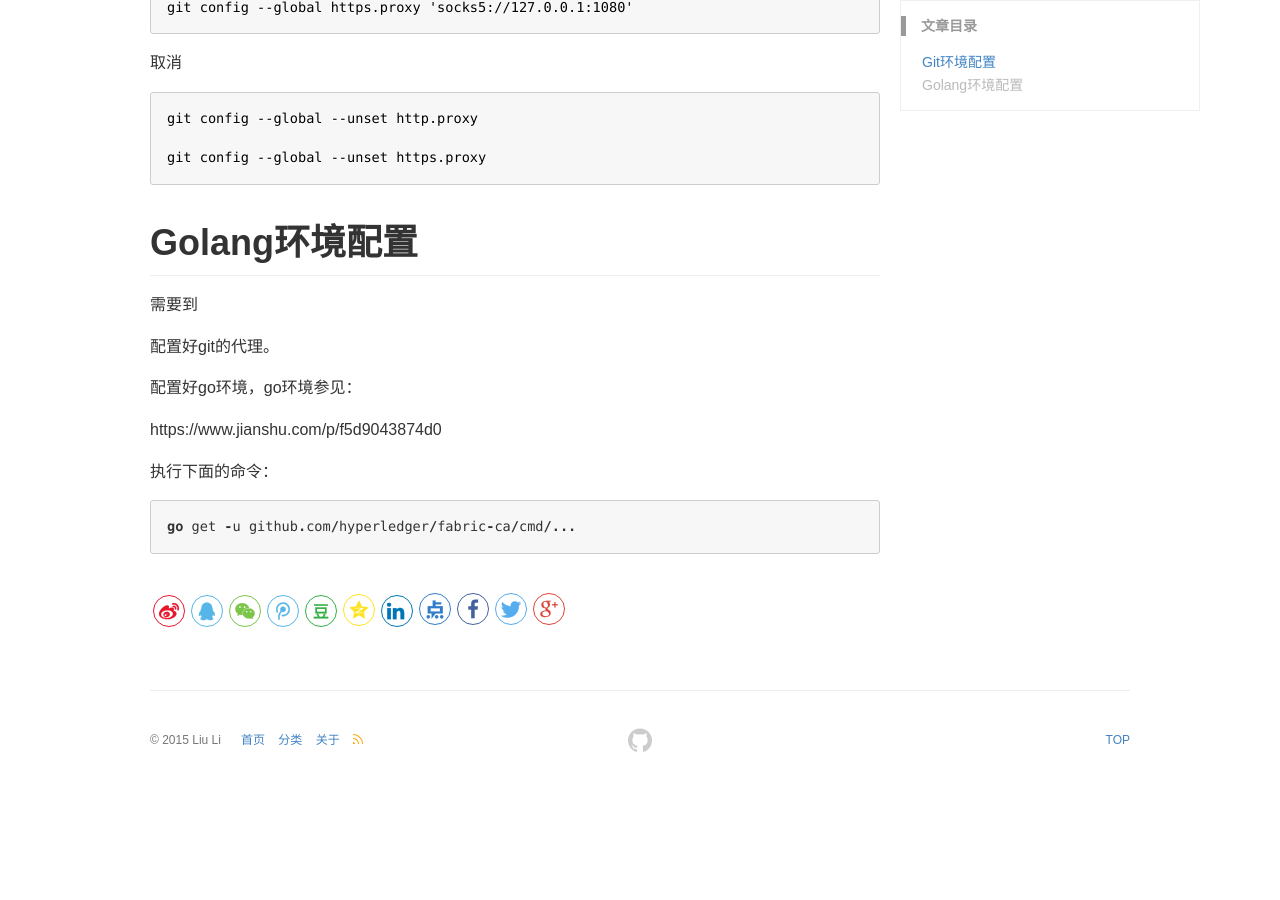
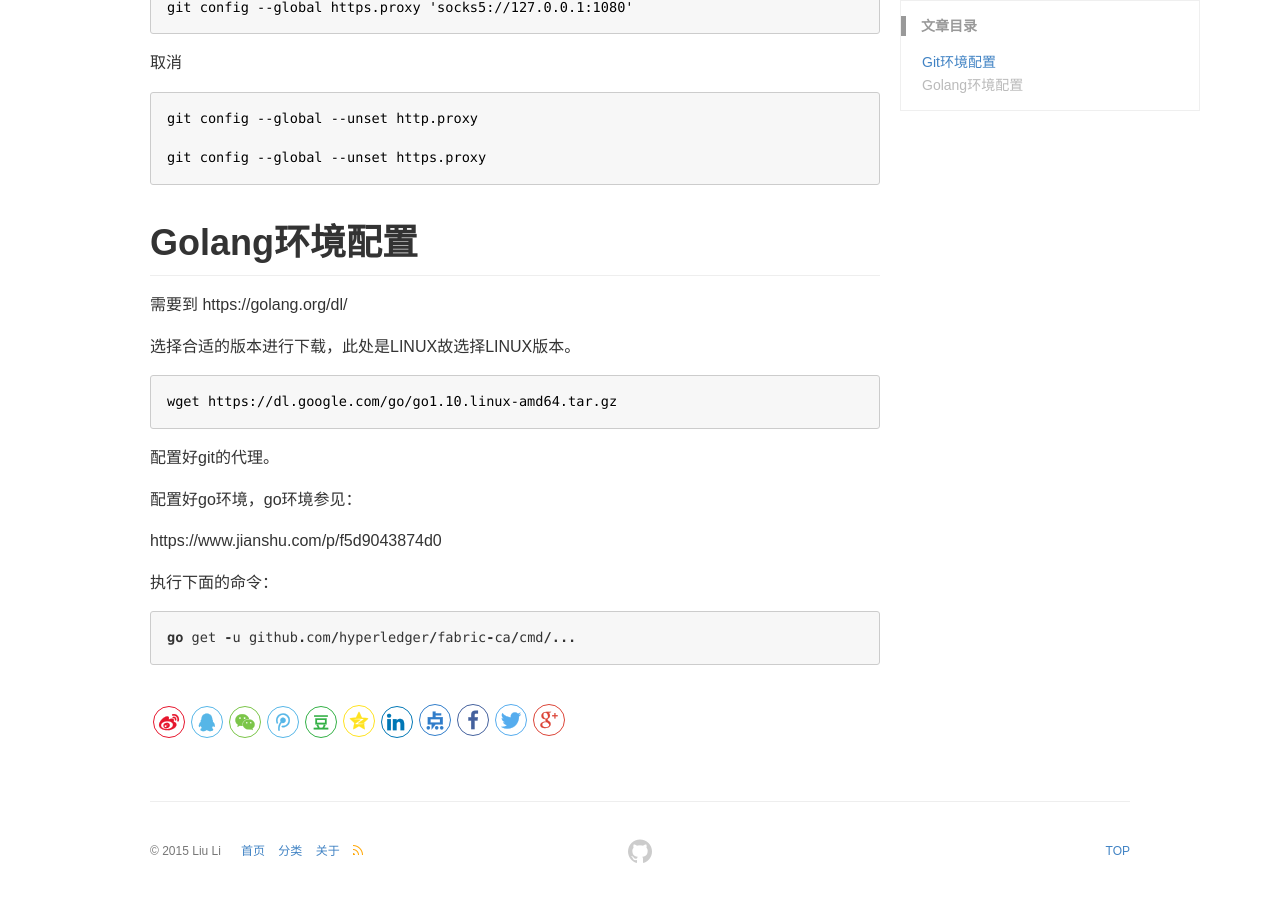
Before and after one commit to nox60/nox60.github.io, a Jekyll site: the page built from _posts/2019-07-18-Hyperledge-fabirc-ca.md, in a window 1280 px wide and 900 px high, scrolled down 579 px. Built offline with Jekyll 4.4.1, drawn with Linux system fonts in a browser that asks for light colours; our own code applies the rules of GitHub Pages for plain Markdown files; comment, search, counter and statistics services are not loaded; before the commit the page ends 1368 px from its top, so only the background shows below that.

````diff
--- a/_posts/2019-07-18-Hyperledge-fabirc-ca.md
+++ b/_posts/2019-07-18-Hyperledge-fabirc-ca.md
@@ -26,7 +26,13 @@
 
 # Golang环境配置
 
-需要到
+需要到 https://golang.org/dl/
+
+选择合适的版本进行下载，此处是LINUX故选择LINUX版本。
+
+```aa
+wget https://dl.google.com/go/go1.10.linux-amd64.tar.gz
+```
 
 配置好git的代理。
 
````
